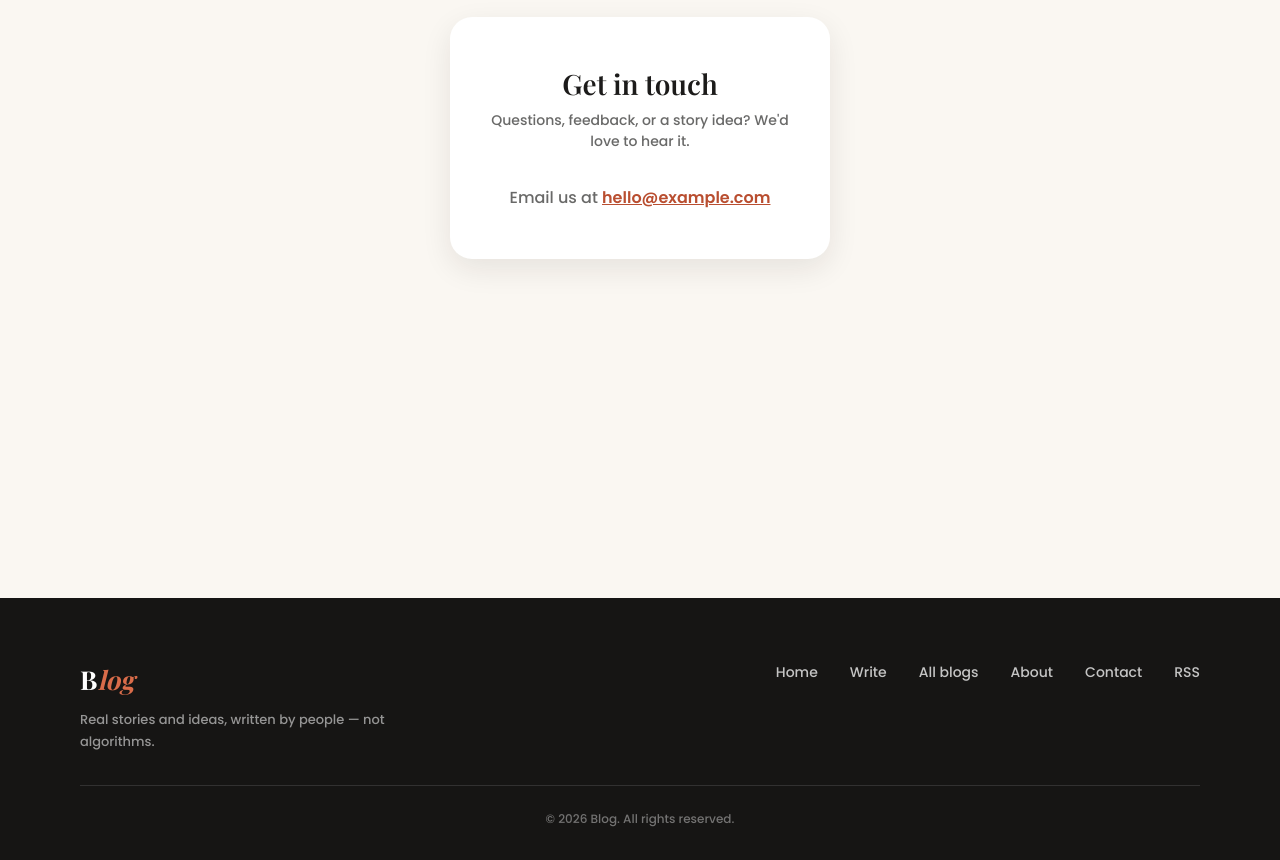
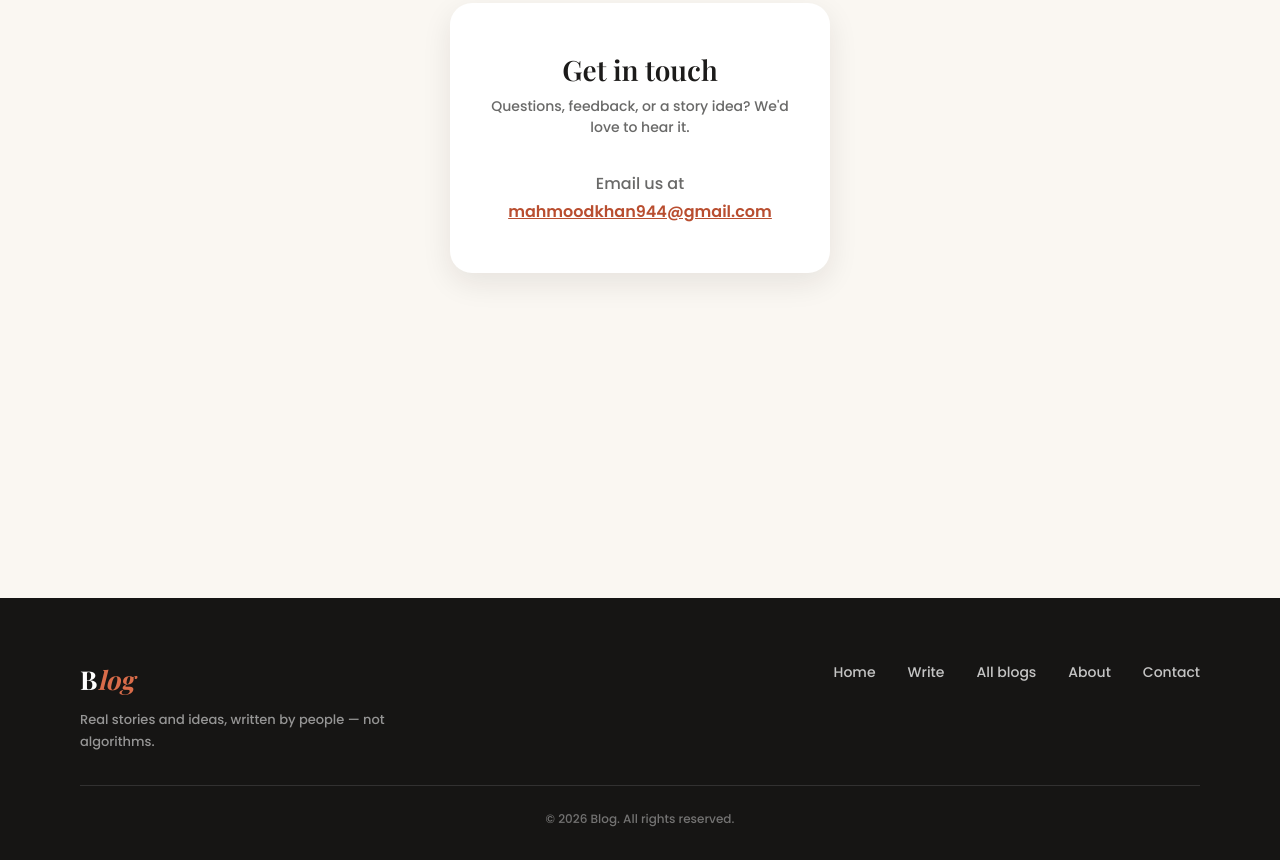
Before and after one commit to mahmoodkhan944/Blog, a website: page public/contact.html in a window 1280 px wide. Shown: the part 298-1158 px from the top of the page. Drawn offline with nearby package versions, Linux system fonts and the light colour scheme; no server answers.

Commit message:
fix footer issue

```diff
--- a/public/contact.html
+++ b/public/contact.html
@@ -36,7 +36,7 @@
             <p class="subtitle" style="text-align:center;">Questions, feedback, or a story idea? We'd love to hear it.</p>
             <p style="line-height:1.7; color:var(--ink-soft); text-align:center; margin-top:var(--space-4);">
                 Email us at
-                <a href="mailto:hello@example.com" style="color:var(--accent-dark); font-weight:600;">hello@example.com</a>
+                <a href="mailto:mahmoodkhan944@gmail.com" style="color:var(--accent-dark); font-weight:600;">mahmoodkhan944@gmail.com</a>
             </p>
         </div>
     </div>
--- a/public/js/footer.js
+++ b/public/js/footer.js
@@ -21,7 +21,6 @@ function renderFooter() {
           <a href="/blogs">All blogs</a>
           <a href="/about">About</a>
           <a href="/contact">Contact</a>
-          <a href="/feed.xml">RSS</a>
         </div>
       </div>
 
```
Also changed, not shown: public/sw.js (+12 -8 lines).
